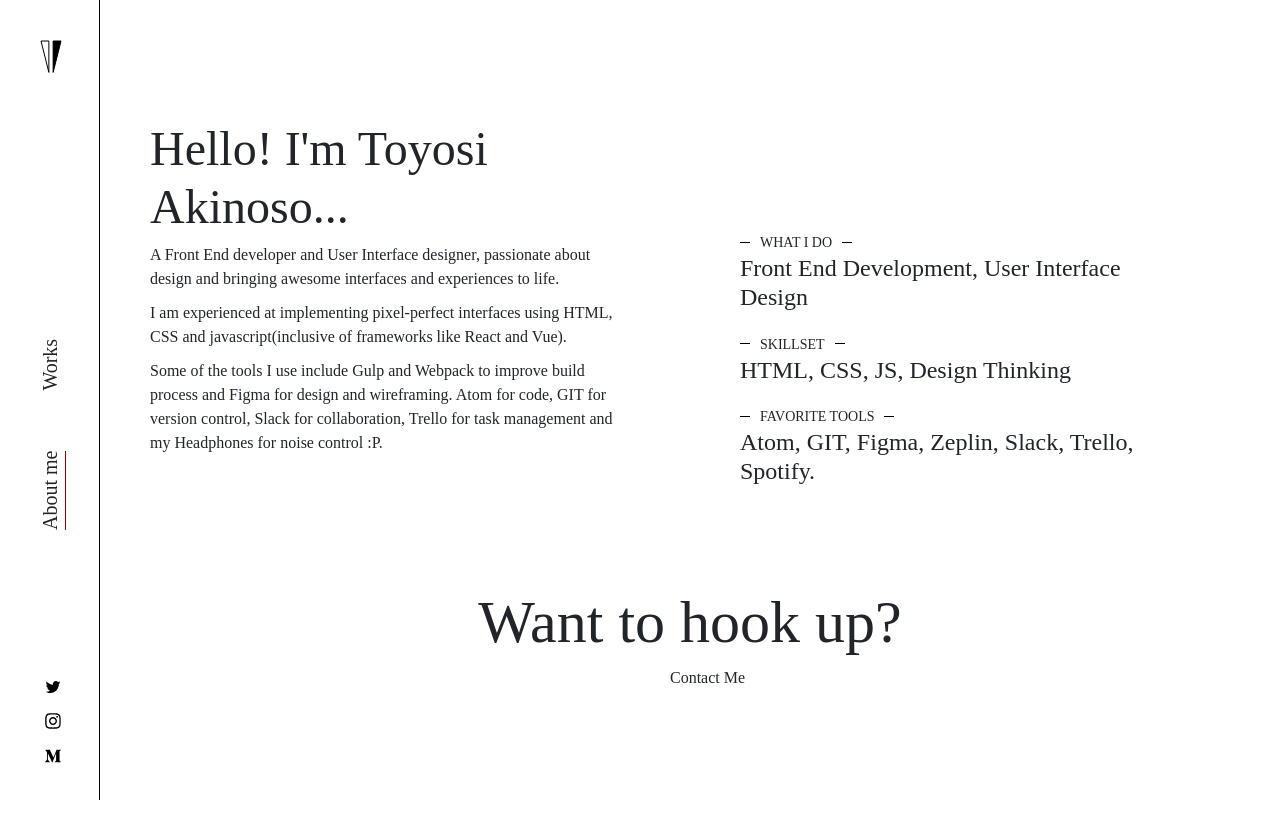
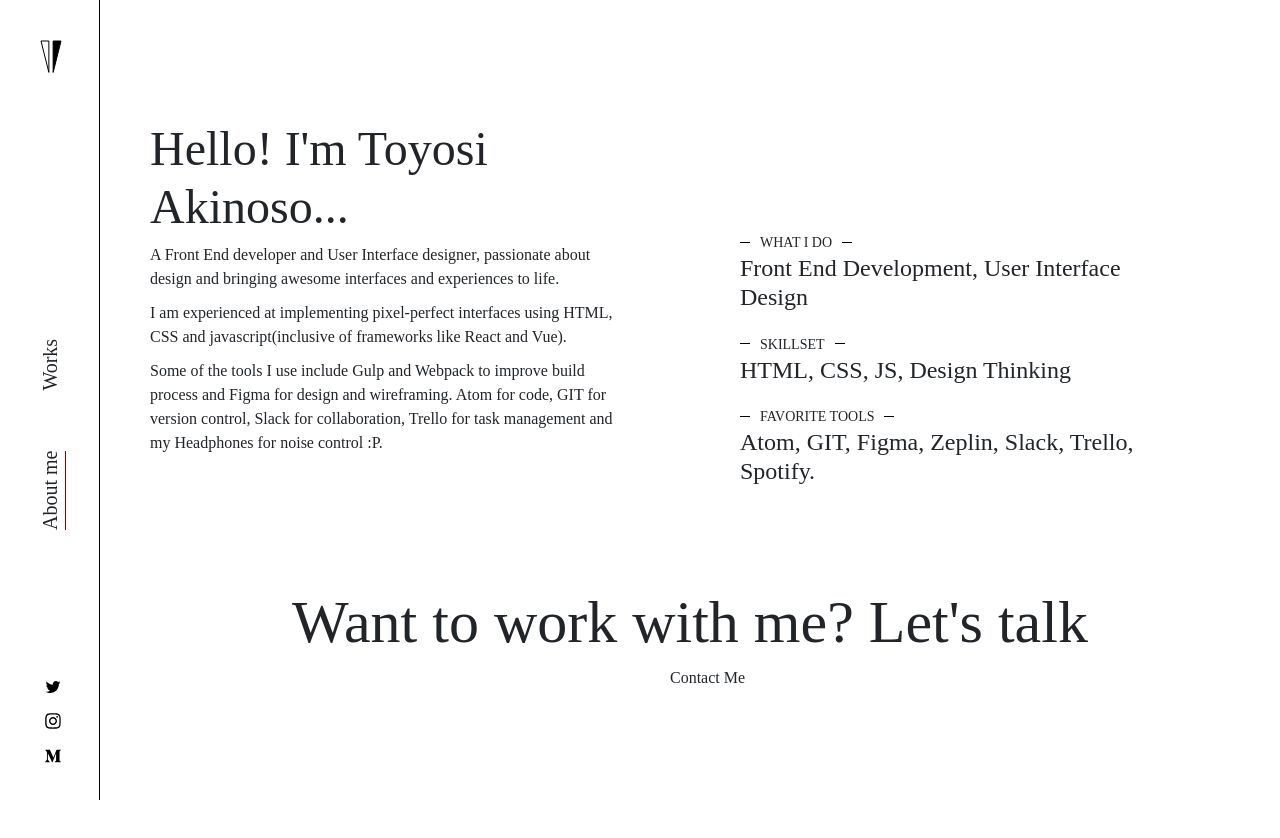
Before and after one commit to Toyrone/folio, a website built with webpack: page src/index.html in a window 1280 px wide. Built offline with nearby package versions, Linux system fonts and the light colour scheme; files whose address does not match are found by name.

Commit message:
update text

```diff
--- a/src/index.html
+++ b/src/index.html
@@ -103,7 +103,7 @@
 
             <section class="section contact">
                 <div class="container">
-                    <h1>Want to hook up?</h1>
+                    <h1>Want to work with me? Let's talk</h1>
                     <div class="links__item">
                         <a href="mailto:akinstoyosi@gmail.com">Contact Me</a>
                     </div>
```
